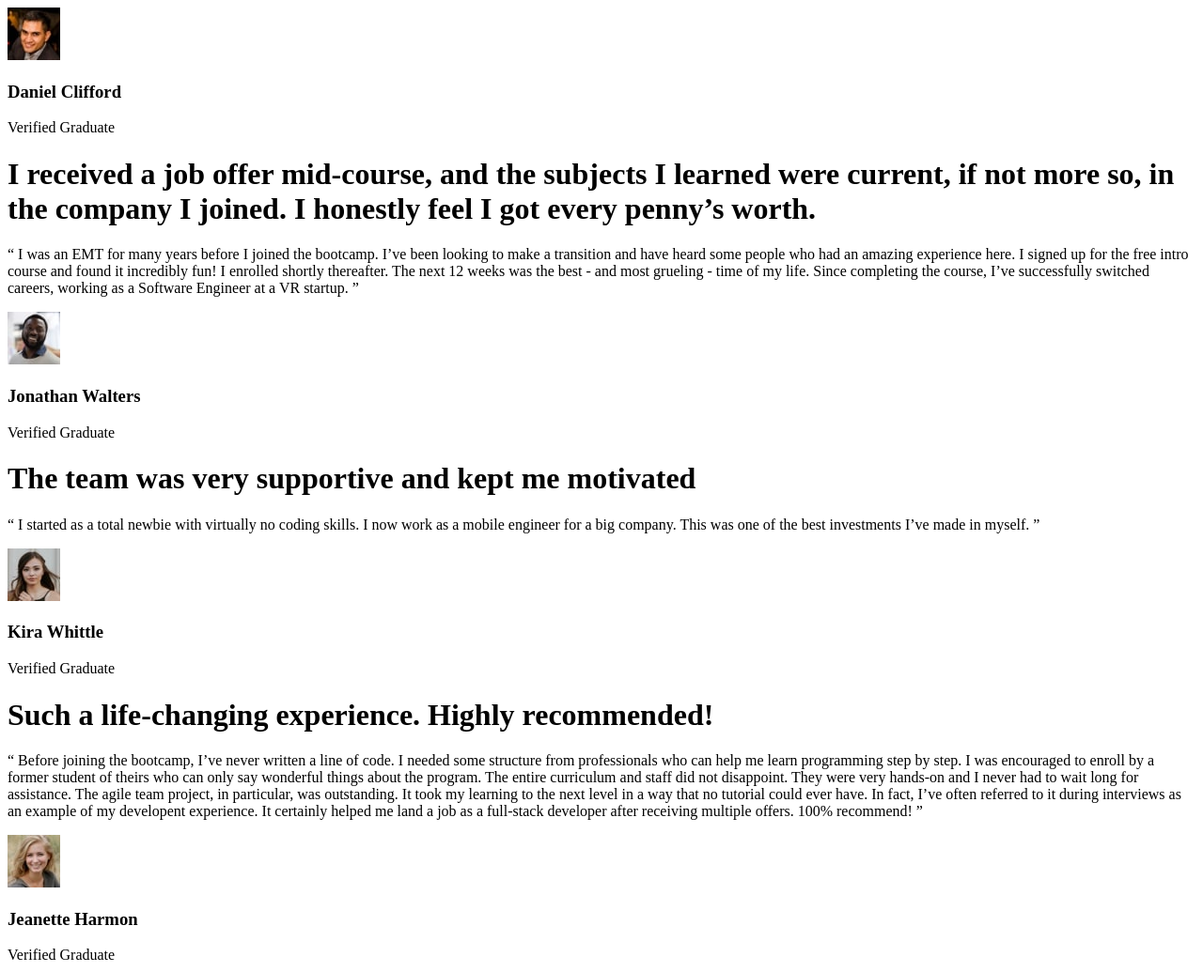
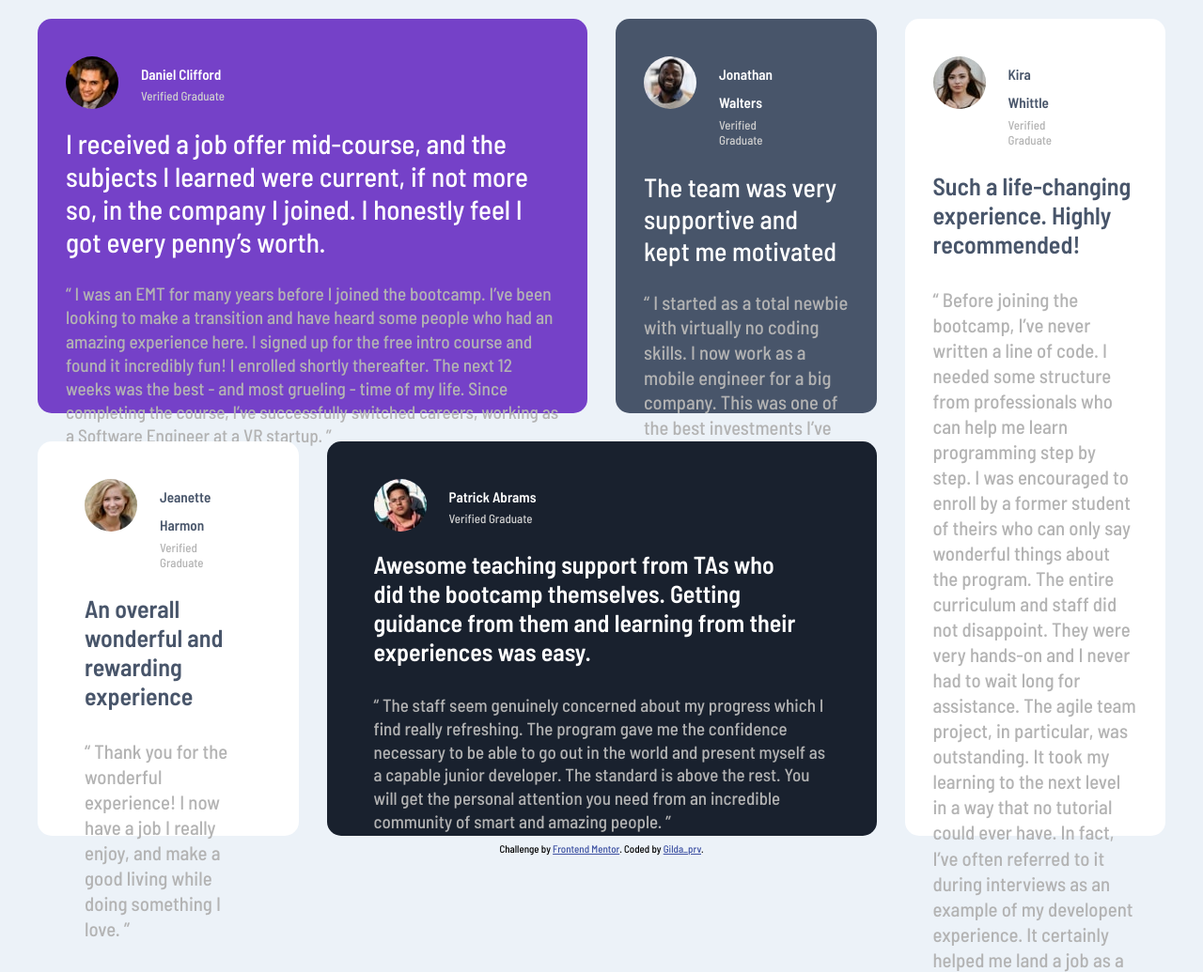
Before and after one commit to gilda-prv/Testimonials-grid-section, a plain HTML site: page index.html in a window 1280 px wide. Shown: the top 1035 px of the page at 94% size. Drawn offline with Linux system fonts and the light colour scheme.

Commit message:
Update style.css

```diff
--- a/style.css
+++ b/style.css
@@ -1,6 +1,168 @@
+@import url("https://fonts.googleapis.com/css2?family=Barlow+Semi+Condensed:wght@500;600&display=swap");
+* {
+  margin: 0;
+  padding: 0;
+  box-sizing: border-box;
+}
+body {
+  font-family: "Barlow Semi Condensed", sans-serif;
+  font-size: 13px;
+  background-color: hsl(210, 46%, 95%);
+  min-height: 100vh;
+  display: flex;
+  justify-content: center;
+  align-items: center;
+}
+.continer {
+  margin: 0 auto;
+  padding: 20px 40px;
+}
+.box1 {
+  grid-area: box1;
+}
+.box2 {
+  grid-area: box2;
+}
+.box3 {
+  grid-area: box3;
+}
+.box4 {
+  grid-area: box4;
+}
+.box5 {
+  grid-area: box5;
+}
+.boxs {
+  display: grid;
+  grid-gap: 30px;
+  grid-template-columns: repeat(auto-fit, minmax(240px, 1fr));
+  grid-auto-rows: 420px;
+  object-fit: cover;
+  grid-template-areas:
+    "box1 box1 box2 box3 "
+    "box4 box5 box5 box3 ";
+}
+/* box1 */
+.box1 {
+  background-color: hsl(263, 55%, 52%);
+  padding: 40px 30px;
+  border-radius: 15px;
+}
+.box1-txt h1 {
+  color: white;
+  font-size: 29.1px;
+  text-align: initial;
+  font-weight: 500;
+}
+.box1-txt p {
+  margin-top: 25px;
+  color: hsl(0, 0%, 70%);
+  line-height: 1.3;
+  font-size: 19.3px;
+}
+.pro {
+  margin-bottom: 25px;
+}
+.pro img {
+  border-radius: 50%;
+}
+.protxt {
+  display: flex;
+  justify-content: center;
+  flex-direction: column;
+  padding: 0 80px;
+  margin-top: -55px;
+}
+.protxt h3 {
+  color: white;
+  line-height: 2;
+}
+/* box2 */
+.box2 {
+  background-color: hsl(217, 19%, 35%);
+  padding: 40px 30px;
+  border-radius: 15px;
+}
+.protxt p {
+  color: hsl(0, 0%, 81%);
+}
+.box2-text h1 {
+  color: white;
+  font-weight: 500;
+  font-size: 28px;
+}
+.box2-text p {
+  margin-top: 25px;
+  color: hsl(0, 0%, 70%);
+  line-height: 1.3;
+  font-size: 20.5px;
+}
+/* box3 */
+.box3 {
+  background-color: white;
+  padding: 40px 30px;
+  border-radius: 15px;
+}
+.box3-text h1 {
+  color: hsl(217, 19%, 35%);
+  margin-bottom: 30px;
+}
+.box3-text p {
+  font-size: 20.8px;
+  line-height: 1.3;
+  color: hsl(0, 0%, 70%);
+}
+.protxts {
+  display: flex;
+  justify-content: center;
+  flex-direction: column;
+  padding: 0 80px;
+  margin-top: -55px;
+}
+.protxts h3 {
+  color: hsl(217, 19%, 35%);
+  line-height: 2;
+}
+.protxts p {
+  color: hsl(0, 0%, 70%);
+}
+/* box4 */
+.box4 {
+  background-color: white;
+  padding: 40px 50px;
+  border-radius: 15px;
+}
+.box4-text h1 {
+  color: hsl(217, 19%, 35%);
+  margin-bottom: 30px;
+  padding-right: 30px;
+}
+.box4-text p {
+  font-size: 20.8px;
+  line-height: 1.3;
+  color: hsl(0, 0%, 70%);
+}
+/* box5 */
+.box5 {
+  background-color: hsl(219, 29%, 14%);
+  padding: 40px 50px;
+  border-radius: 15px;
+}
+.box5-text h1 {
+  color: white;
+  margin-bottom: 30px;
+  padding-right: 30px;
+}
+.box5-text p {
+  font-size: 19px;
+  line-height: 1.3;
+  color: hsl(0, 0%, 70%);
+}
 .attribution {
   font-size: 11px;
   text-align: center;
+  position: absolute;
+  bottom: -110px;
 }
 .attribution a {
   color: hsl(228, 45%, 44%);
```
